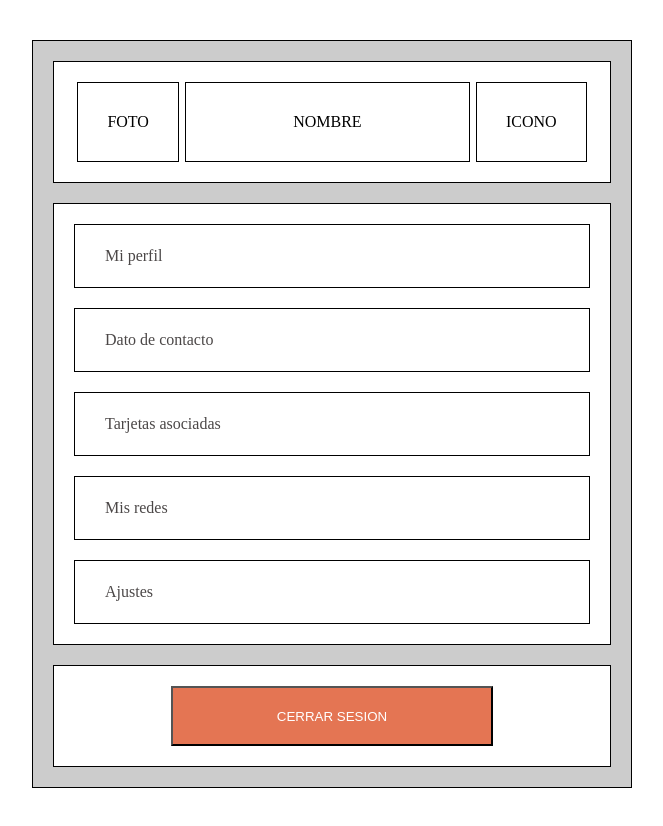
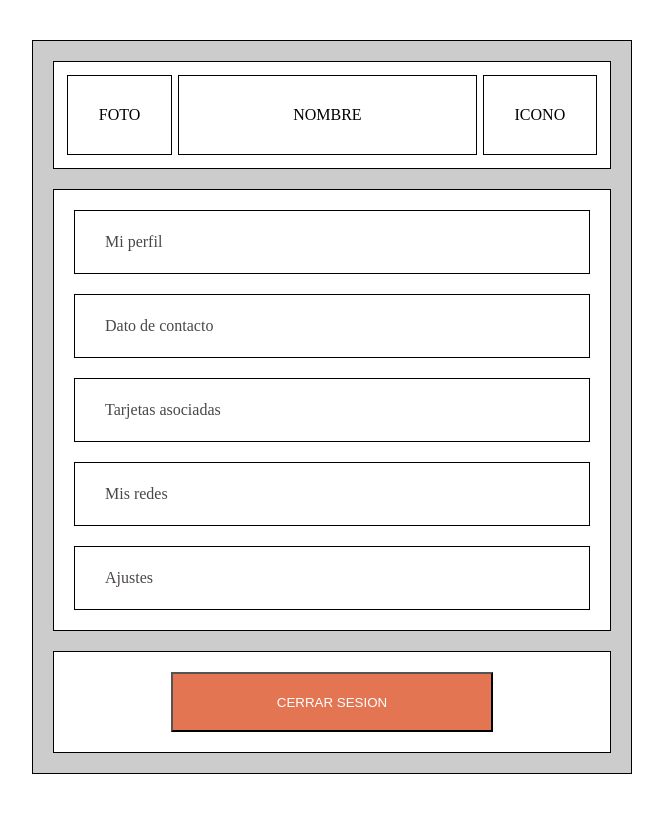
Before and after one commit to EricaNani/flexbox-menu-opciones, a plain HTML site: page index.html in a window 1280 px wide. Shown: the whole page, without its empty margins (308-971 px from the left). Drawn offline with Linux system fonts and the light colour scheme.

Commit message:
Subiendo cambios solucionados por Mariana

```diff
--- a/css/style.css
+++ b/css/style.css
@@ -15,20 +15,9 @@
 
 .header {
   display: flex;
-  flex-flow: column nowrap;
   border: 1px solid black;
   background-color: #fff;
-}
-
-.menu{
-  background-color: #fff;
-  display: flex;
-  flex-flow: row nowrap;
-  height: 100px;
-  align-items: center;
-  text-align: center;
-  margin: 0;
-
+  flex-wrap: nowrap;
 }
 
 .foto, .nombre, .icono{
--- a/index.html
+++ b/index.html
@@ -9,11 +9,9 @@
 <body>
   <main class="padre">
     <header class="header">
-      <div class="menu">
-        <div class="foto">FOTO</div>
-        <div class="nombre">NOMBRE</div>
-        <div class="icono">ICONO</div>
-      </div>
+      <div class="foto">FOTO</div>
+      <div class="nombre">NOMBRE</div>
+      <div class="icono">ICONO</div>
     </header>
     <section class="main">
       <div class="texto-principal">
```
